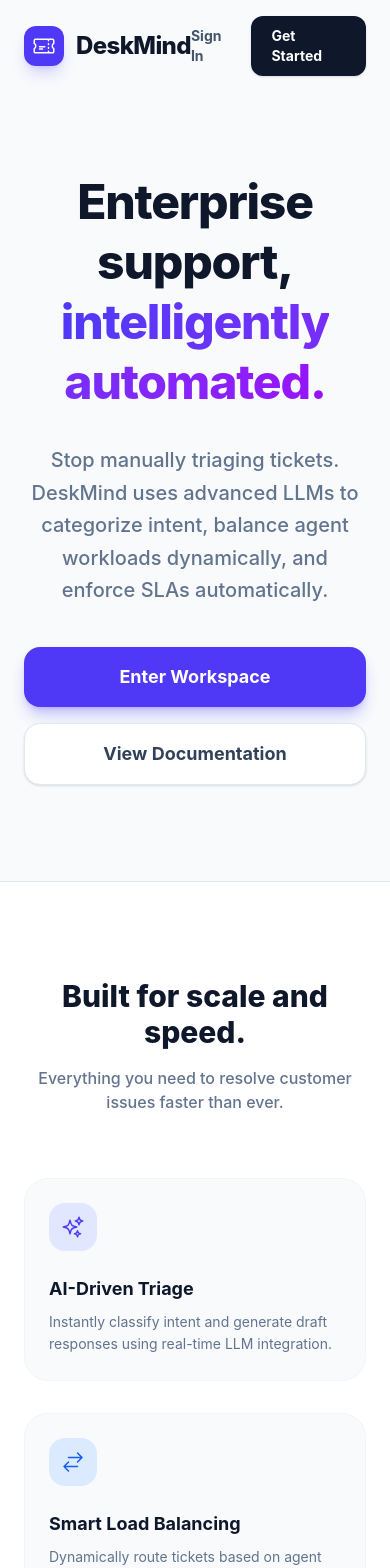
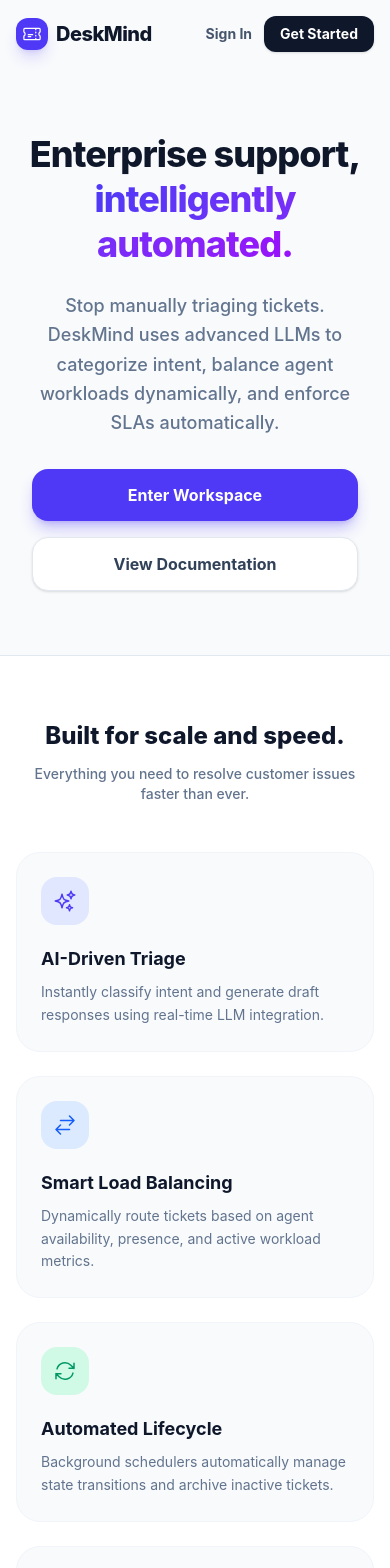
Before and after one commit to Rishanth11/deskmind-frontend, a React (Vite) app: page / in a window 390 px wide. Shown: the top 1568 px of the page. Built offline with nearby package versions, Linux system fonts and the light colour scheme.

Commit message:
Landing page fixed

```diff
--- a/src/pages/LandingPage.jsx
+++ b/src/pages/LandingPage.jsx
@@ -13,61 +13,61 @@ const LandingPage = () => {
         <div className="min-h-screen bg-slate-50 font-sans text-slate-900 selection:bg-indigo-100 selection:text-indigo-900">
 
             {/* Navigation Bar */}
-            <nav className="container mx-auto px-6 py-4 flex justify-between items-center relative z-10">
-                <div className="flex items-center space-x-3">
-                    <div className="bg-indigo-600 p-2 rounded-xl shadow-lg shadow-indigo-600/20">
-                        <TicketIcon className="w-6 h-6 text-white" />
+            <nav className="container mx-auto px-4 sm:px-6 py-4 flex justify-between items-center relative z-10">
+                <div className="flex items-center space-x-2 sm:space-x-3">
+                    <div className="bg-indigo-600 p-1.5 sm:p-2 rounded-xl shadow-lg shadow-indigo-600/20">
+                        <TicketIcon className="w-5 h-5 sm:w-6 sm:h-6 text-white" />
                     </div>
-                    <span className="text-2xl font-extrabold tracking-tight text-slate-900">DeskMind</span>
+                    <span className="text-xl sm:text-2xl font-extrabold tracking-tight text-slate-900">DeskMind</span>
                 </div>
-                <div className="flex items-center space-x-4">
+                <div className="flex items-center space-x-3 sm:space-x-4">
                     <Link to="/login" className="text-sm font-bold text-slate-600 hover:text-indigo-600 transition-colors">
                         Sign In
                     </Link>
-                    <Link to="/register" className="px-5 py-2.5 bg-slate-900 hover:bg-slate-800 text-white text-sm font-bold rounded-xl shadow-sm transition-all hover:shadow-md">
+                    <Link to="/register" className="px-4 py-2 sm:px-5 sm:py-2.5 bg-slate-900 hover:bg-slate-800 text-white text-sm font-bold rounded-xl shadow-sm transition-all hover:shadow-md">
                         Get Started
                     </Link>
                 </div>
             </nav>
 
             {/* Hero Section */}
-            <main className="container mx-auto px-6 pt-20 pb-24 text-center">
+            <main className="container mx-auto px-4 sm:px-6 pt-16 sm:pt-20 pb-16 sm:pb-24 text-center">
                 {/* <div className="inline-flex items-center space-x-2 bg-indigo-50 border border-indigo-100 px-4 py-2 rounded-full mb-8">
                     <SparklesIcon className="w-4 h-4 text-indigo-600" />
                     <span className="text-xs font-bold text-indigo-900 uppercase tracking-wider">Powered by Groq AI</span>
                 </div> */}
 
-                <h1 className="text-5xl md:text-7xl font-extrabold tracking-tight mb-8 text-slate-900 max-w-4xl mx-auto leading-tight">
-                    Enterprise support, <br/>
+                <h1 className="text-4xl sm:text-5xl md:text-7xl font-extrabold tracking-tight mb-6 sm:mb-8 text-slate-900 max-w-4xl mx-auto leading-tight">
+                    Enterprise support, <br className="hidden sm:block" />
                     <span className="text-transparent bg-clip-text bg-gradient-to-r from-indigo-600 to-purple-600">intelligently automated.</span>
                 </h1>
 
-                <p className="text-xl text-slate-500 mb-10 max-w-2xl mx-auto font-medium leading-relaxed">
+                <p className="text-lg sm:text-xl text-slate-500 mb-8 sm:mb-10 max-w-2xl mx-auto font-medium leading-relaxed px-2 sm:px-0">
                     Stop manually triaging tickets. DeskMind uses advanced LLMs to categorize intent, balance agent workloads dynamically, and enforce SLAs automatically.
                 </p>
 
-                <div className="flex flex-col sm:flex-row justify-center items-center space-y-4 sm:space-y-0 sm:space-x-4">
-                    <Link to="/login" className="w-full sm:w-auto px-8 py-4 bg-indigo-600 hover:bg-indigo-700 text-white text-lg font-bold rounded-2xl shadow-lg shadow-indigo-600/30 transition-all hover:-translate-y-0.5">
+                <div className="flex flex-col sm:flex-row justify-center items-center space-y-4 sm:space-y-0 sm:space-x-4 px-4 sm:px-0">
+                    <Link to="/login" className="w-full sm:w-auto px-8 py-3.5 sm:py-4 bg-indigo-600 hover:bg-indigo-700 text-white text-base sm:text-lg font-bold rounded-2xl shadow-lg shadow-indigo-600/30 transition-all hover:-translate-y-0.5">
                         Enter Workspace
                     </Link>
-                    <a href="https://github.com/rishanth11/deskmind" target="_blank" rel="noreferrer" className="w-full sm:w-auto px-8 py-4 bg-white hover:bg-slate-50 border border-slate-200 text-slate-700 text-lg font-bold rounded-2xl shadow-sm transition-all flex items-center justify-center">
+                    <a href="https://github.com/rishanth11/deskmind" target="_blank" rel="noreferrer" className="w-full sm:w-auto px-8 py-3.5 sm:py-4 bg-white hover:bg-slate-50 border border-slate-200 text-slate-700 text-base sm:text-lg font-bold rounded-2xl shadow-sm transition-all flex items-center justify-center">
                         View Documentation
                     </a>
                 </div>
             </main>
 
             {/* Features Grid */}
-            <section className="bg-white border-t border-slate-200 py-24">
-                <div className="container mx-auto px-6">
-                    <div className="text-center mb-16">
-                        <h2 className="text-3xl font-extrabold text-slate-900 mb-4">Built for scale and speed.</h2>
-                        <p className="text-slate-500 font-medium">Everything you need to resolve customer issues faster than ever.</p>
+            <section className="bg-white border-t border-slate-200 py-16 sm:py-24">
+                <div className="container mx-auto px-4 sm:px-6">
+                    <div className="text-center mb-12 sm:mb-16">
+                        <h2 className="text-2xl sm:text-3xl font-extrabold text-slate-900 mb-3 sm:mb-4">Built for scale and speed.</h2>
+                        <p className="text-sm sm:text-base text-slate-500 font-medium">Everything you need to resolve customer issues faster than ever.</p>
                     </div>
 
-                    <div className="grid grid-cols-1 md:grid-cols-2 lg:grid-cols-4 gap-8">
+                    <div className="grid grid-cols-1 md:grid-cols-2 lg:grid-cols-4 gap-6 sm:gap-8">
                         {/* Feature 1 */}
-                        <div className="p-6 bg-slate-50 rounded-3xl border border-slate-100 hover:border-indigo-100 transition-colors group">
-                            <div className="w-12 h-12 bg-indigo-100 text-indigo-600 rounded-2xl flex items-center justify-center mb-6 group-hover:scale-110 transition-transform">
+                        <div className="p-6 sm:p-8 bg-slate-50 rounded-3xl border border-slate-100 hover:border-indigo-100 transition-colors group">
+                            <div className="w-12 h-12 bg-indigo-100 text-indigo-600 rounded-2xl flex items-center justify-center mb-5 sm:mb-6 group-hover:scale-110 transition-transform">
                                 <SparklesIcon className="w-6 h-6" />
                             </div>
                             <h3 className="text-lg font-bold text-slate-900 mb-2">AI-Driven Triage</h3>
@@ -75,8 +75,8 @@ const LandingPage = () => {
                         </div>
 
                         {/* Feature 2 */}
-                        <div className="p-6 bg-slate-50 rounded-3xl border border-slate-100 hover:blue-100 transition-colors group">
-                            <div className="w-12 h-12 bg-blue-100 text-blue-600 rounded-2xl flex items-center justify-center mb-6 group-hover:scale-110 transition-transform">
+                        <div className="p-6 sm:p-8 bg-slate-50 rounded-3xl border border-slate-100 hover:border-blue-100 transition-colors group">
+                            <div className="w-12 h-12 bg-blue-100 text-blue-600 rounded-2xl flex items-center justify-center mb-5 sm:mb-6 group-hover:scale-110 transition-transform">
                                 <ArrowsRightLeftIcon className="w-6 h-6" />
                             </div>
                             <h3 className="text-lg font-bold text-slate-900 mb-2">Smart Load Balancing</h3>
@@ -84,8 +84,8 @@ const LandingPage = () => {
                         </div>
 
                         {/* Feature 3 */}
-                        <div className="p-6 bg-slate-50 rounded-3xl border border-slate-100 hover:emerald-100 transition-colors group">
-                            <div className="w-12 h-12 bg-emerald-100 text-emerald-600 rounded-2xl flex items-center justify-center mb-6 group-hover:scale-110 transition-transform">
+                        <div className="p-6 sm:p-8 bg-slate-50 rounded-3xl border border-slate-100 hover:border-emerald-100 transition-colors group">
+                            <div className="w-12 h-12 bg-emerald-100 text-emerald-600 rounded-2xl flex items-center justify-center mb-5 sm:mb-6 group-hover:scale-110 transition-transform">
                                 <ArrowPathIcon className="w-6 h-6" />
                             </div>
                             <h3 className="text-lg font-bold text-slate-900 mb-2">Automated Lifecycle</h3>
@@ -93,8 +93,8 @@ const LandingPage = () => {
                         </div>
 
                         {/* Feature 4 */}
-                        <div className="p-6 bg-slate-50 rounded-3xl border border-slate-100 hover:rose-100 transition-colors group">
-                            <div className="w-12 h-12 bg-rose-100 text-rose-600 rounded-2xl flex items-center justify-center mb-6 group-hover:scale-110 transition-transform">
+                        <div className="p-6 sm:p-8 bg-slate-50 rounded-3xl border border-slate-100 hover:border-rose-100 transition-colors group">
+                            <div className="w-12 h-12 bg-rose-100 text-rose-600 rounded-2xl flex items-center justify-center mb-5 sm:mb-6 group-hover:scale-110 transition-transform">
                                 <ShieldCheckIcon className="w-6 h-6" />
                             </div>
                             <h3 className="text-lg font-bold text-slate-900 mb-2">Enterprise Audit</h3>
@@ -105,8 +105,8 @@ const LandingPage = () => {
             </section>
 
             {/* Footer */}
-            <footer className="bg-slate-900 py-8 text-center border-t border-slate-800">
-                <p className="text-slate-500 text-sm font-medium">
+            <footer className="bg-slate-900 py-6 sm:py-8 text-center border-t border-slate-800">
+                <p className="text-slate-500 text-xs sm:text-sm font-medium px-4">
                     &copy; {new Date().getFullYear()} DeskMind Platform. Architected by Rishanth.
                 </p>
             </footer>
```
